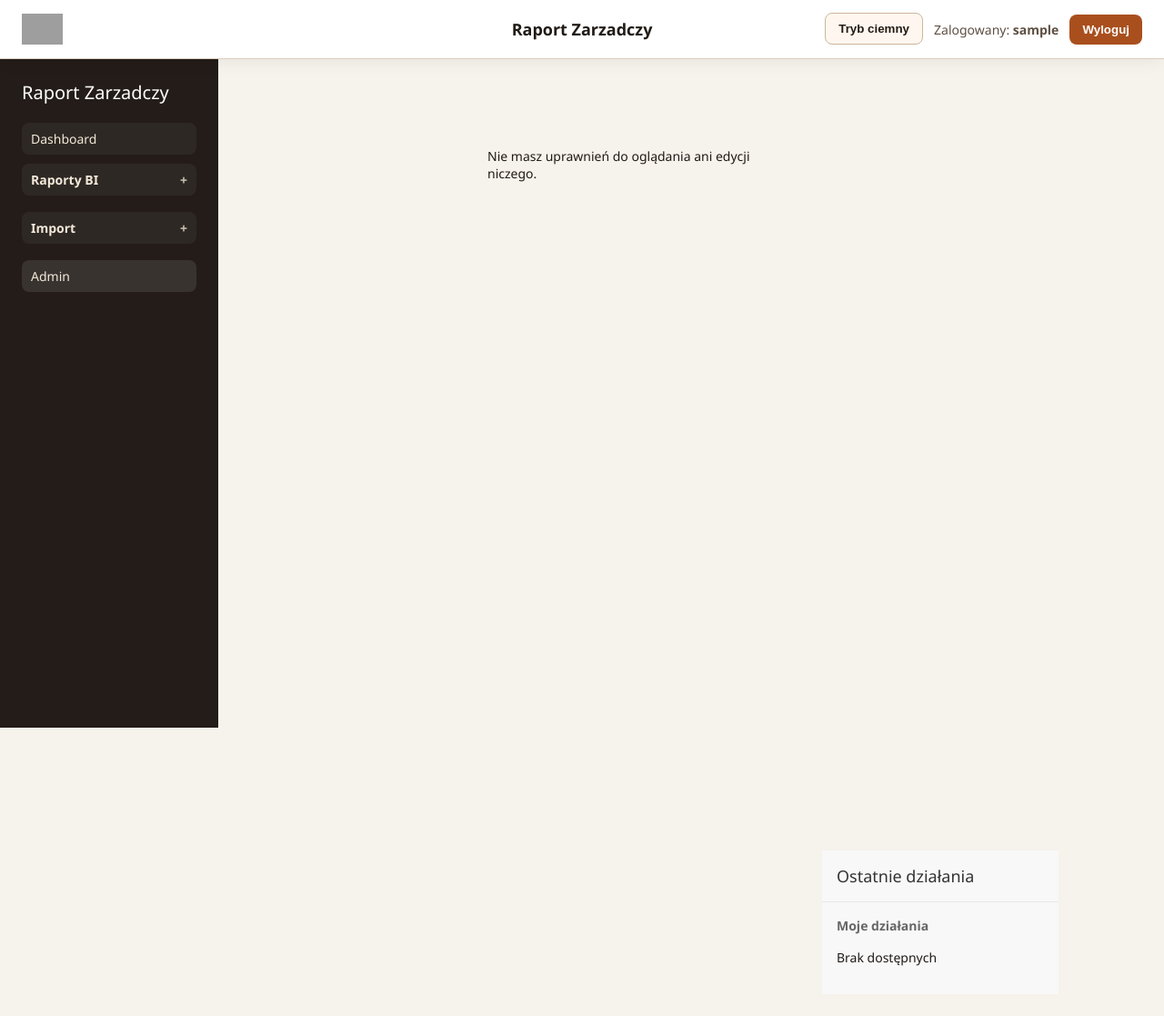
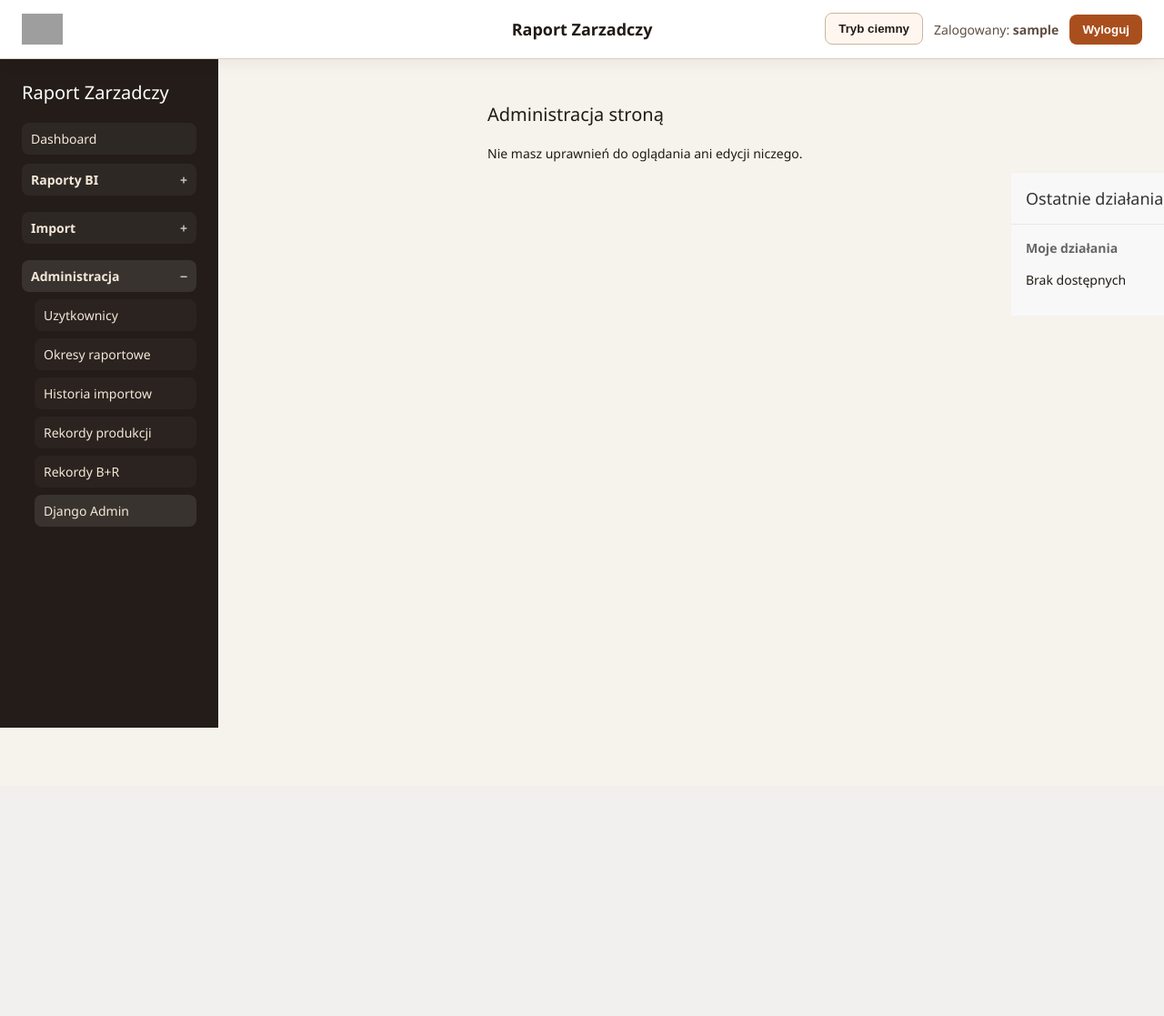
Before and after one commit to cichonmichal76-collab/raport-zarzadczy-platform, a Django app: page /admin/ in a window 1280 px wide; the page is wider, and only the part inside the window is pictured. Shown: that part at 91% size. After the commit the page ends 800 px from the top of that part, so only its background shows below. Run offline with Django 5.2, Linux system fonts and the light colour scheme; the visitor is signed in with stand-in values (Sample User, id 1); data comes from the database, SQL or seed files in the repository; data that the repository does not hold is empty; parts of the project's set-up code (start-up, migrations or seed data) failed here and were passed over; grey boxes are pictures that could not be loaded.

Commit message:
Show application sidebar across Django admin pages

```diff
--- a/backend/templates/admin/base_site.html
+++ b/backend/templates/admin/base_site.html
@@ -14,30 +14,41 @@
   #header { display: none; }
   #container {
     min-width: 0;
+    padding-top: 64px;
   }
   #content-main {
     margin: 0;
   }
   #nav-sidebar {
-    left: auto;
-    position: static;
-    width: auto;
-    top: auto;
-    height: auto;
-    border-right: none;
+    display: none !important;
   }
   #content {
-    padding: 0;
-    margin: 0;
+    box-sizing: border-box;
+    margin: 0 0 0 240px;
+    padding: 24px 32px;
+    width: auto;
   }
   .app-admin-main {
     min-width: 0;
   }
-  .admin-layout {
-    padding-top: 64px;
-  }
   .admin-content {
     padding: 24px 32px;
+  }
+  #toggle-nav-sidebar {
+    display: none !important;
+  }
+  body.app-admin-shell.change-list #content,
+  body.app-admin-shell.change-form #content {
+    max-width: none;
+  }
+  @media (max-width: 1024px) {
+    #container {
+      padding-top: 0;
+    }
+    #content {
+      margin-left: 0;
+      padding: 20px;
+    }
   }
 </style>
 {% endblock %}
@@ -47,15 +58,13 @@
 {% block bodyclass %}{{ block.super }} app-admin-shell{% endblock %}
 {% block nav-sidebar %}{% endblock %}
 
+{% block header %}
+  {% include "includes/app_topbar.html" with topbar_class="topbar app-topbar" topbar_left_class="topbar-side topbar-side-left" topbar_center_class="topbar-center" topbar_title_class="topbar-title" topbar_right_class="topbar-side topbar-side-right" topbar_logo_link_class="topbar-logo-link" topbar_logo_class="topbar-logo" topbar_user_class="topbar-user" topbar_form_class="topbar-form" topbar_button_class="topbar-btn" %}
+  {% include "includes/app_sidebar.html" with sidebar_class="sidebar admin-sidebar" %}
+{% endblock %}
+
 {% block content %}
-  {% include "includes/app_topbar.html" with topbar_class="topbar app-topbar" topbar_left_class="topbar-side topbar-side-left" topbar_center_class="topbar-center" topbar_title_class="topbar-title" topbar_right_class="topbar-side topbar-side-right" topbar_logo_link_class="topbar-logo-link" topbar_logo_class="topbar-logo" topbar_user_class="topbar-user" topbar_form_class="topbar-form" topbar_button_class="topbar-btn" %}
-
-  <div class="layout admin-layout">
-    {% include "includes/app_sidebar.html" with sidebar_class="sidebar admin-sidebar" %}
-    <main class="content admin-content">
-      {% block admin_shell_main %}
-        {{ block.super }}
-      {% endblock %}
-    </main>
-  </div>
+  {% block admin_shell_main %}
+    {{ block.super }}
+  {% endblock %}
 {% endblock %}
--- a/backend/templates/includes/app_sidebar.html
+++ b/backend/templates/includes/app_sidebar.html
@@ -19,6 +19,16 @@
         <a href="/rnd/" {% if request.path == "/rnd/" %}class="is-current"{% endif %}>B+R</a>
       </div>
     </details>
-    <a href="/admin/" {% if "/admin/" in request.path %}class="is-current"{% endif %}>Admin</a>
+    <details class="sidebar-group" {% if "/admin/" in request.path %}open{% endif %}>
+      <summary class="sidebar-group-toggle{% if '/admin/' in request.path %} is-current{% endif %}">Administracja</summary>
+      <div class="sidebar-subnav">
+        <a href="/admin/accounts/user/" {% if request.path == "/admin/accounts/user/" %}class="is-current"{% endif %}>Uzytkownicy</a>
+        <a href="/admin/reports/reportingperiod/" {% if request.path == "/admin/reports/reportingperiod/" %}class="is-current"{% endif %}>Okresy raportowe</a>
+        <a href="/admin/imports/uploadbatch/" {% if request.path == "/admin/imports/uploadbatch/" %}class="is-current"{% endif %}>Historia importow</a>
+        <a href="/admin/reports/productionrecord/" {% if request.path == "/admin/reports/productionrecord/" %}class="is-current"{% endif %}>Rekordy produkcji</a>
+        <a href="/admin/reports/rndrecord/" {% if request.path == "/admin/reports/rndrecord/" %}class="is-current"{% endif %}>Rekordy B+R</a>
+        <a href="/admin/" {% if request.path == "/admin/" %}class="is-current"{% endif %}>Django Admin</a>
+      </div>
+    </details>
   </nav>
 </aside>
```
